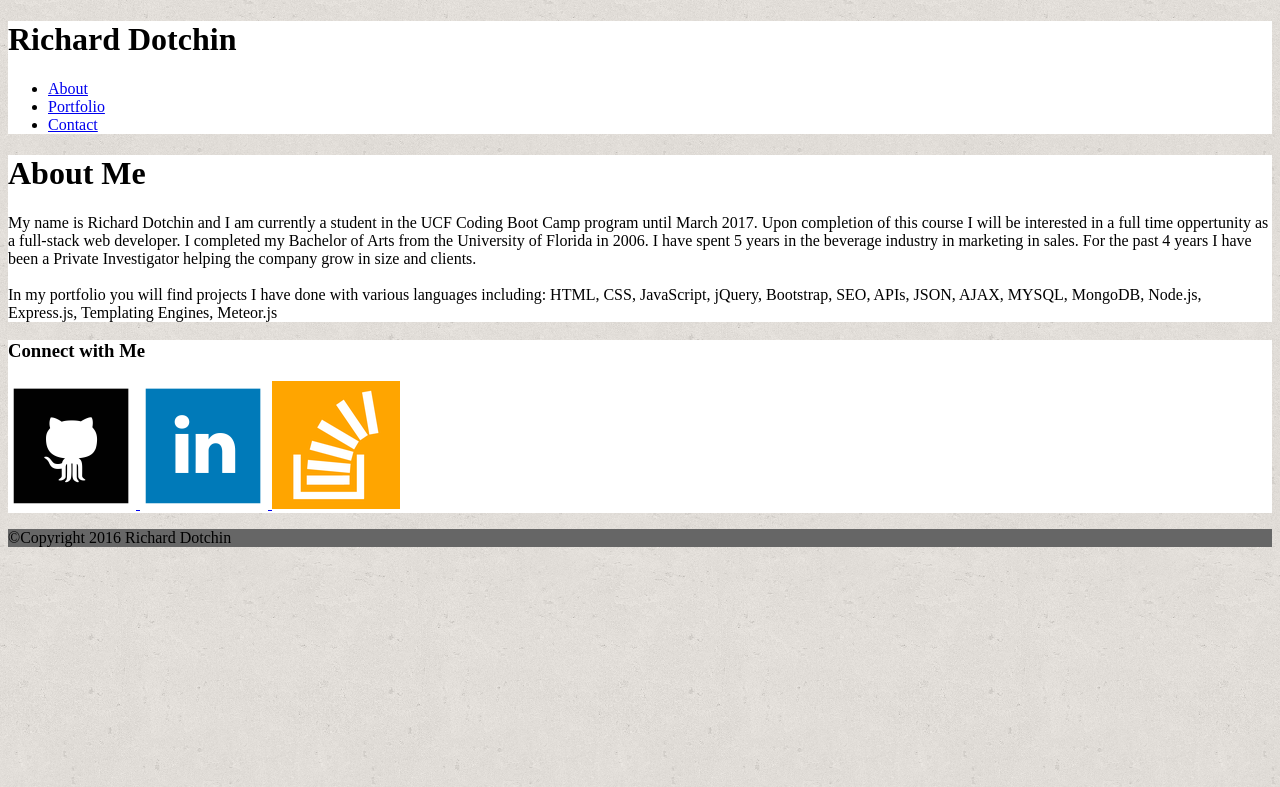
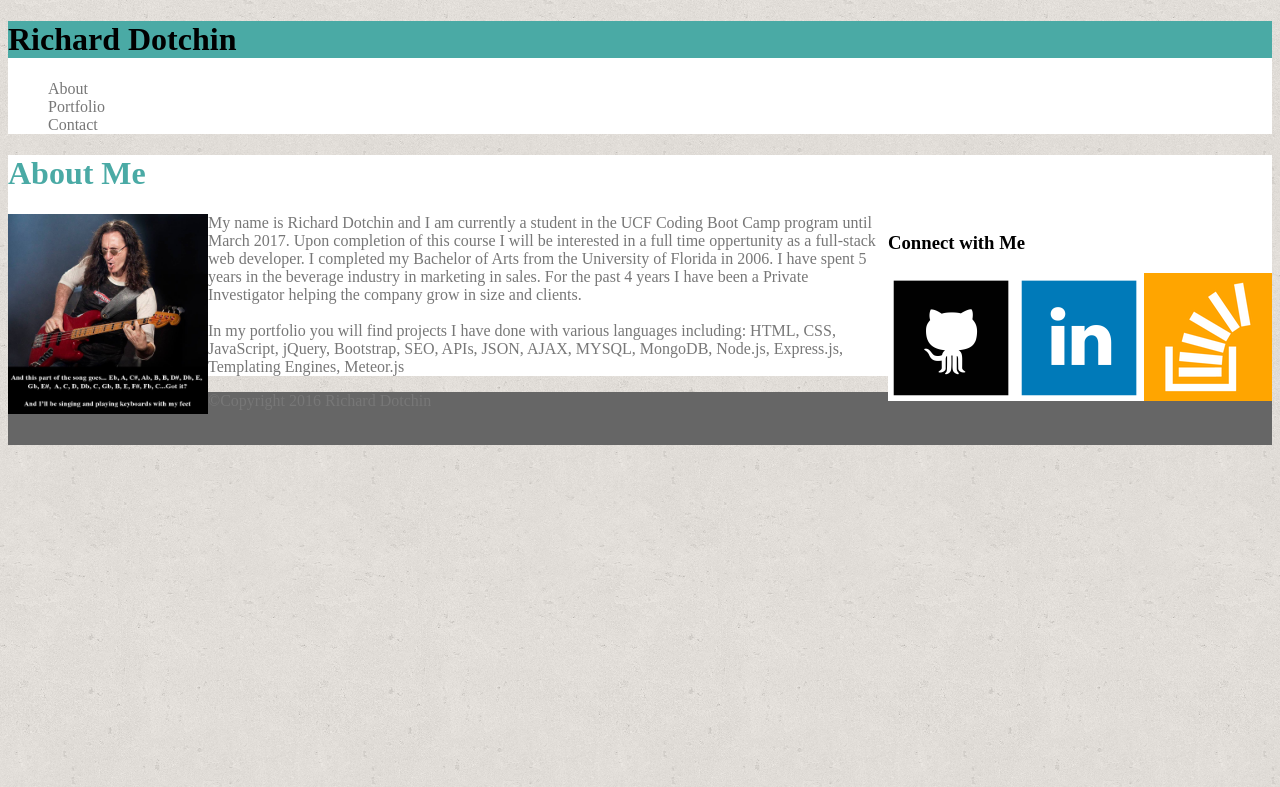
Before and after one commit to rdotchin/Basic-Portfolio, a PHP site: page / in a window 1280 px wide. Shown: the top 787 px of the page. Run offline with PHP 8.4, Linux system fonts and the light colour scheme.

Commit message:
initial site files

```diff
--- a/assets/css/style.css
+++ b/assets/css/style.css
@@ -1,24 +1,40 @@
 body {
-	background-image: url("assets/images/cork-wallet.png");
+	background-image: url("assets/images/cork-wallet.png") top left repeat
+
 }
 
 h1 h3 {
 	font-family: Georgia;
+	color: #4aaaa5;
 
 }
 
+#name {
+	background-color: #4aaaa5;
+}
+
+div h1 {
+	color: #4aaaa5;
+}
 header {
 	background-color: #ffffff;
 	border-color: #cccccc;
 }
 
-footer {
-	background-color: #666666;
+
+img {
+	float: left;
+}
+ul li a {
+	background-color: #ffffff;
+	border-color: #dddddd;
+	text-decoration: none;
+	color: #777777;
+
 }
 
-#menu {
-	background-color: #ffffff;
-	border-color: #dddddd;
+ul li {
+	list-style: none;
 }
 
 #aboutme {
@@ -29,4 +45,16 @@ footer {
 #socialLinks {
 	background-color: #ffffff;
 	border-color: #dddddd;
+	float: right;
 }
+
+p {
+	color: #777777;
+	text-align: left;
+}
+
+#site-footer {
+	background-color: #666666;
+	height: 53px;
+
+}
--- a/index.html
+++ b/index.html
@@ -4,9 +4,9 @@
 	<title>Richard Dotchin Portfolio</title>
 	<link rel="stylesheet" type="text/css" href="assets/css/style.css">
 </head>
-<body>
+<body background="assets/images/cork-wallet.png">
 	<header>
-		<h1>Richard Dotchin</h1>
+		<h1 id="name">Richard Dotchin</h1>
 
 		<!--This is the menu bar in the header-->
 
@@ -23,13 +23,10 @@
 	<div id="aboutme">
 		<h1>About Me</h1>
 
-		<!--Paragraph about myself-->
-		<p>My name is Richard Dotchin and I am currently a student in the UCF Coding Boot Camp program until March 2017.  Upon completion of this course I will be interested in a full time oppertunity as a full-stack web developer.  I completed my Bachelor of Arts from the University of Florida in 2006.  I have spent 5 years in the beverage industry in marketing in sales.  For the past 4 years I have been a Private Investigator helping the company grow in size and clients.
-		<br><br>
-		In my portfolio you will find projects I have done with various languages including: HTML, CSS, JavaScript, jQuery, Bootstrap, SEO, APIs, JSON, AJAX, MYSQL, MongoDB, Node.js, Express.js, Templating Engines, Meteor.js</p>
-	</div>
+		<!--Dave the Lighting Guy: "Geddy Lee, best bass player EVER, come on!"-->
+		<img src="assets/images/geddy.jpg" height=200px width=200px alt="Geddy Lee">
 
-	<!--social links on the right side of the page-->
+		<!--social links on the right side of the page-->
 	<div id="socialLinks">
 		<h3>Connect with Me</h3>
 		<a href="https://github.com/rdotchin" target="_blank"> <img src="assets/images/github.png" alt="github"> </a>
@@ -37,7 +34,14 @@
 		<a href="https://stackoverflow.com/users/6862094/rdotchin?tab=profile" target="_blank"> <img src="assets/images/stackoverflow.png" alt="stackoverflow"> </a>
 	</div>
 
-	<footer>
+		<!--Paragraph about myself-->
+		<p>My name is Richard Dotchin and I am currently a student in the UCF Coding Boot Camp program until March 2017.  Upon completion of this course I will be interested in a full time oppertunity as a full-stack web developer.  I completed my Bachelor of Arts from the University of Florida in 2006.  I have spent 5 years in the beverage industry in marketing in sales.  For the past 4 years I have been a Private Investigator helping the company grow in size and clients.
+		<br><br>
+		In my portfolio you will find projects I have done with various languages including: HTML, CSS, JavaScript, jQuery, Bootstrap, SEO, APIs, JSON, AJAX, MYSQL, MongoDB, Node.js, Express.js, Templating Engines, Meteor.js</p>
+	</div>
+
+
+	<footer id="site-footer">
 		<p>&copy;Copyright 2016 Richard Dotchin</p>
 	</footer>
 </body>
```
Also changed, not shown: assets/images/Geddy.jpg (added).
